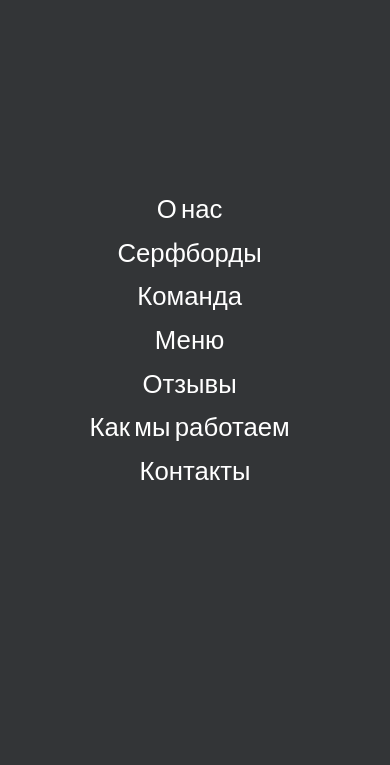
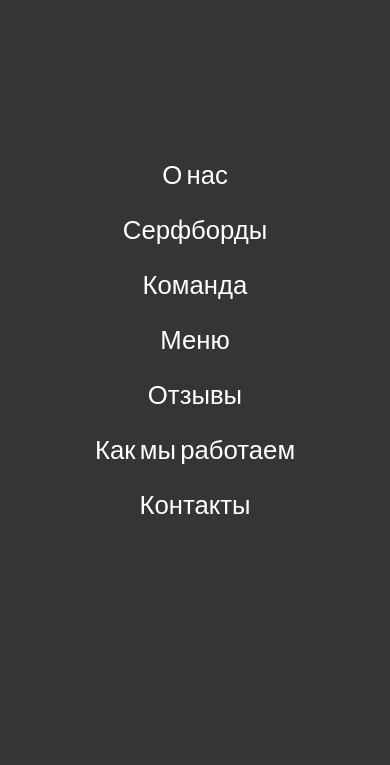
Before and after one commit to gusinkin/surfboard, a plain HTML site: page index.html in a window 390 px wide. Both pictures are taken after a click on the link 368 px from the left and 37 px from the top of the page. Shown: the part 79-844 px from the top of the page. Drawn offline with nearby package versions, Linux system fonts and the light colour scheme.

Commit message:
week 3 vertical menu

```diff
--- a/styles/main.css
+++ b/styles/main.css
@@ -353,6 +353,16 @@ img {
   -webkit-box-direction: normal;
       -ms-flex-direction: column;
           flex-direction: column;
+}
+@media screen and (max-width: 768px) {
+  .menu--vertical .menu__list {
+    gap: 0.8888888889rem;
+  }
+}
+@media screen and (max-width: 768px) {
+  .menu--vertical .menu__item {
+    margin-right: 0;
+  }
 }
 .menu--vertical .menu__link {
   color: #fff;
```
